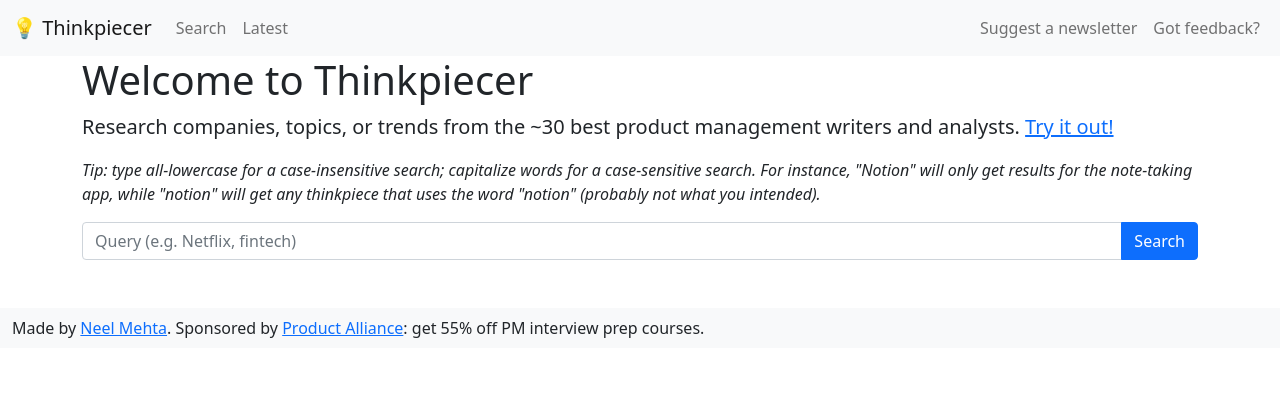
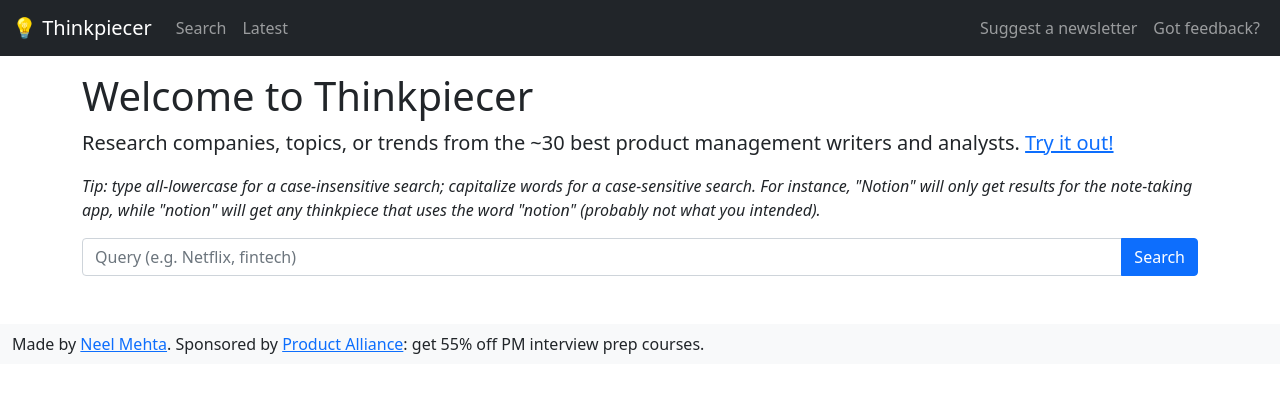
Before and after one commit to hathix/pm-thinkpieces, a Flask app: page / in a window 1280 px wide. Shown: the top 393 px of the page. Run offline with Flask 2, Linux system fonts and the light colour scheme.

Commit message:
nice dark theme

```diff
--- a/templates/header.html
+++ b/templates/header.html
@@ -33,7 +33,7 @@
 </head>
 <body>
 
-    <nav class="navbar navbar-expand-lg sticky-top navbar-light bg-light">
+    <nav class="navbar navbar-expand-lg sticky-top navbar-dark bg-dark mb-3">
       <div class="container-fluid">
         <a class="navbar-brand" href="/">💡 Thinkpiecer</a>
 
```
